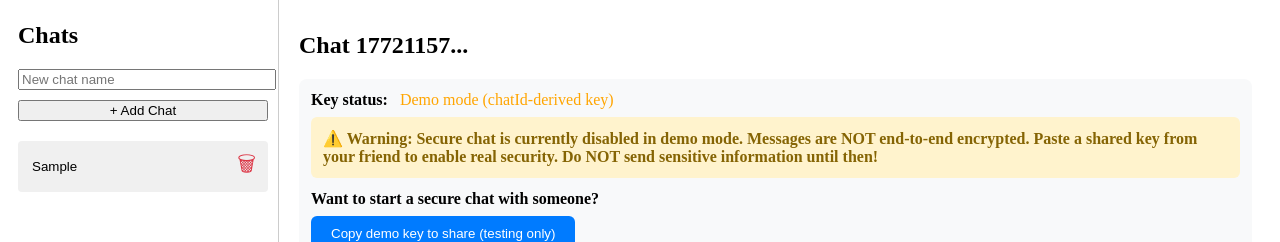
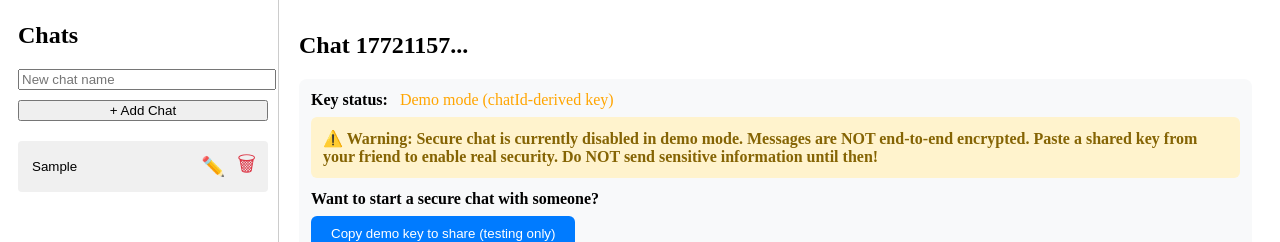
Before and after one commit to hannu64/messe, a React (Vite) app: page / in a window 1280 px wide. Both pictures are taken after typing "Sample" into the empty fields and a click on the button "+ Add Chat". Shown: the part 16-258 px from the top of the page. Built offline with nearby package versions, Linux system fonts and the light colour scheme; no server answers.

Commit message:
Rename chat in Sidebar

```diff
--- a/src/Sidebar.jsx
+++ b/src/Sidebar.jsx
@@ -1,20 +1,22 @@
-import React, { useState, useEffect } from 'react';
+import React, { useState, useEffect, useRef } from 'react';
 import { useNavigate } from 'react-router-dom';
 
 function Sidebar() {
   const [chats, setChats] = useState([]);
   const [newChatName, setNewChatName] = useState('');
+  const [editingChatId, setEditingChatId] = useState(null);
+  const [editNameInput, setEditNameInput] = useState('');
+  const editInputRef = useRef(null);
   const navigate = useNavigate();
 
   const loadChats = () => {
     try {
       const stored = JSON.parse(localStorage.getItem('chats')) || [];
-      // Filter out invalid entries to prevent crashes
       const validChats = stored.filter(chat =>
         chat && typeof chat === 'object' && chat.id && typeof chat.name === 'string'
       );
       if (validChats.length < stored.length) {
-        console.warn('Removed invalid chat entries from localStorage');
+        console.warn('Removed invalid chat entries');
         localStorage.setItem('chats', JSON.stringify(validChats));
       }
       setChats(validChats);
@@ -30,6 +32,47 @@ function Sidebar() {
     window.addEventListener('chatsUpdated', handleUpdate);
     return () => window.removeEventListener('chatsUpdated', handleUpdate);
   }, []);
+
+  // Focus input when starting edit
+  useEffect(() => {
+    if (editingChatId && editInputRef.current) {
+      editInputRef.current.focus();
+      editInputRef.current.select();
+    }
+  }, [editingChatId]);
+
+  const startEdit = (chat) => {
+    setEditingChatId(chat.id);
+    setEditNameInput(chat.name);
+  };
+
+  const saveEdit = (chatId) => {
+    if (!editNameInput.trim()) {
+      cancelEdit();
+      return;
+    }
+    const updated = chats.map(c =>
+      c.id === chatId ? { ...c, name: editNameInput.trim() } : c
+    );
+    setChats(updated);
+    localStorage.setItem('chats', JSON.stringify(updated));
+    window.dispatchEvent(new Event('chatsUpdated'));
+    cancelEdit();
+  };
+
+  const cancelEdit = () => {
+    setEditingChatId(null);
+    setEditNameInput('');
+  };
+
+  const handleKeyDown = (e, chatId) => {
+    if (e.key === 'Enter') {
+      e.preventDefault();
+      saveEdit(chatId);
+    } else if (e.key === 'Escape') {
+      cancelEdit();
+    }
+  };
 
   const addChat = () => {
     if (!newChatName.trim()) return;
@@ -70,7 +113,7 @@ function Sidebar() {
 
       <ul style={{ listStyle: 'none', padding: 0, marginTop: '20px' }}>
         {chats.map((chat) => {
-          // Safe name handling
+          const isEditing = editingChatId === chat.id;
           const safeName = (typeof chat.name === 'string' && chat.name.trim())
             ? chat.name
             : `Chat ${chat.id.slice(0, 8)}...`;
@@ -91,6 +134,23 @@ function Sidebar() {
                 background: window.location.pathname === `/chat/${chat.id}` ? '#f0f0f0' : 'transparent'
               }}
             >
+              {isEditing ? (
+                <input
+                  ref={editInputRef}
+                  type="text"
+                  value={editNameInput}
+                  onChange={(e) => setEditNameInput(e.target.value)}
+                  onKeyDown={(e) => handleKeyDown(e, chat.id)}
+                  onBlur={() => saveEdit(chat.id)}
+                  style={{
+                    flex: 1,
+                    padding: '4px 8px',
+                    border: '1px solid #007bff',
+                    borderRadius: '4px',
+                    outline: 'none'
+                  }}
+                />
+              ) : (
                 <button
                   onClick={() => navigate(`/chat/${chat.id}`)}
                   title={safeName}
@@ -108,6 +168,42 @@ function Sidebar() {
                   {displayName}
                   {localStorage.getItem(`key_${chat.id}`) && <span style={{ color: 'green', marginLeft: '6px' }}>🔒</span>}
                 </button>
+              )}
+
+              <div style={{ display: 'flex', gap: '4px' }}>
+                {!isEditing && (
+                  <button
+                    onClick={() => startEdit(chat)}
+                    style={{
+                      background: 'none',
+                      border: 'none',
+                      color: '#007bff',
+                      cursor: 'pointer',
+                      fontSize: '1.2em',
+                      padding: '4px'
+                    }}
+                    title="Rename chat"
+                  >
+                    ✏️
+                  </button>
+                )}
+
+                {isEditing && (
+                  <button
+                    onClick={() => saveEdit(chat.id)}
+                    style={{
+                      background: 'none',
+                      border: 'none',
+                      color: '#28a745',
+                      cursor: 'pointer',
+                      fontSize: '1.2em',
+                      padding: '4px'
+                    }}
+                    title="Save"
+                  >
+                    ✓
+                  </button>
+                )}
 
                 <button
                   onClick={() => removeChat(chat.id)}
@@ -123,6 +219,7 @@ function Sidebar() {
                 >
                   🗑
                 </button>
+              </div>
             </li>
           );
         })}
```
Lines whose indentation alone changed are shown as unchanged.
